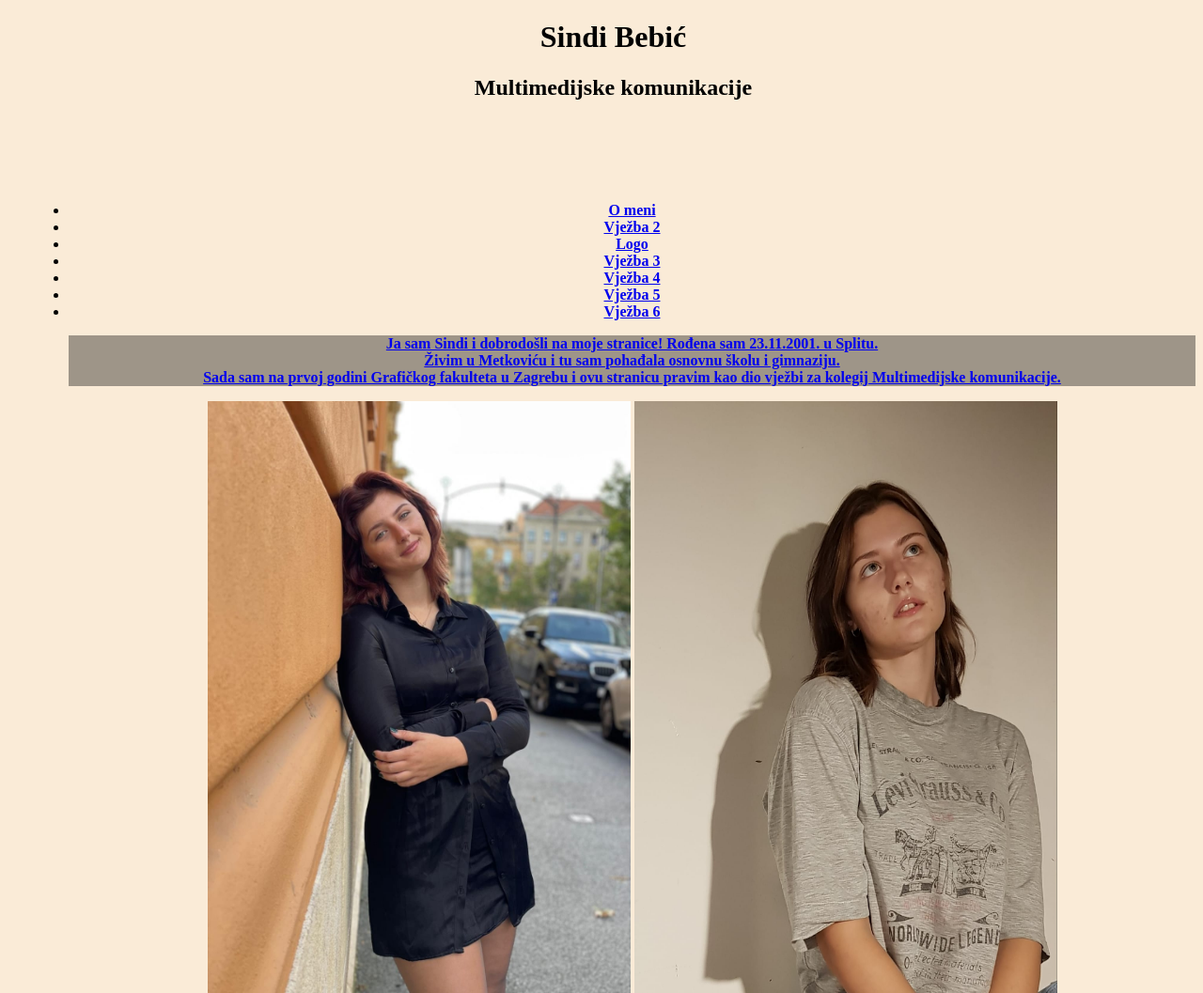
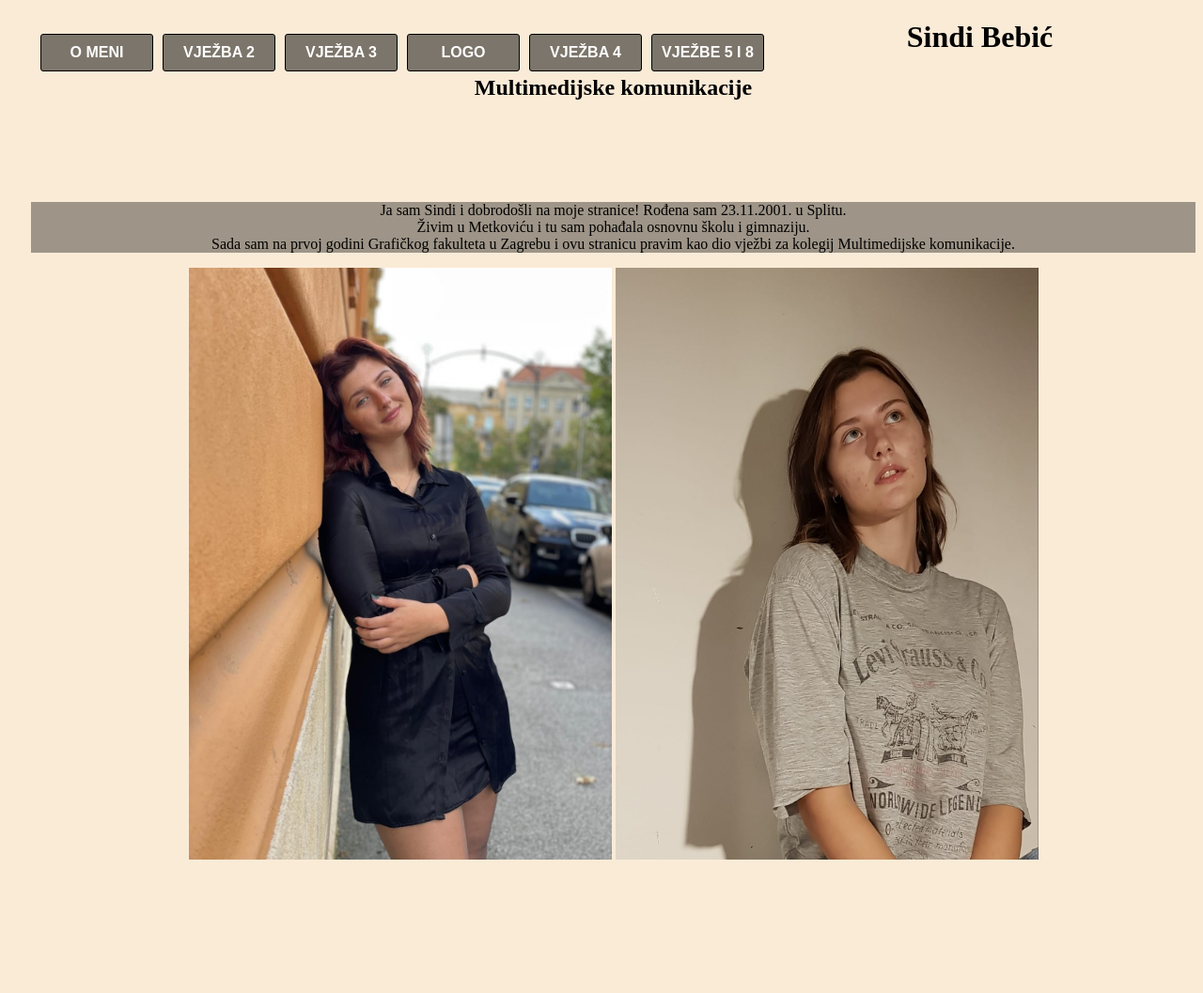
Before and after one commit to sindibebic/mmk, a plain HTML site: page index.html in a window 1280 px wide. Shown: the top 1057 px of the page at 94% size. After the commit the page ends 927 px from the top, so only its background shows below. Drawn offline with Linux system fonts and the light colour scheme.

Commit message:
Update index.html

```diff
--- a/index.html
+++ b/index.html
@@ -11,9 +11,45 @@
 
     <style type="text/css">
 
+     .gornji {
+    position:relative;
+    margin-top: auto;
+    top:15px;
+    margin-left:10px;
+    width:120px;
+    height:40px;
+    background:rgba(0,0,0,.5);
+    border:1px solid black;
+    border-radius:3px;
+    font-family:Arial;
+    text-align:center;
+    font-weight:bold;
+    float:left;
+    padding:10px;
+    box-sizing:border-box;
+    color:white;}
+
+a {
+    text-decoration:none;
+    color:white;}
+.f1 {
+    top:100px;
+    left:350px;
+    width:350px;
+    height:320px;
+    border: none;}
+
 
 
 </style></head>
+
+
+  <a href="o_meni.html" target="f1"><div class="gornji">O MENI</div></a>
+    <a href="vjezba_2.html" target="f1"><div class="gornji">VJEŽBA 2</div></a>
+    <a href="vjezba3.html" target="f1"><div class="gornji">VJEŽBA 3</div></a>
+    <a href="logo.html" target="f1"><div class="gornji">LOGO</div></a>
+    <a href="vjezba4.html" target="f1"><div class="gornji">VJEŽBA 4</div></a>
+    <a href="vjezba5.html" target="f1"><div class="gornji">VJEŽBE 5 I 8</div></a>
 
 
     <style="background-color: rgba(0, 0, 0, 0.37);>
@@ -29,25 +65,7 @@
 
 
 
-    <nav>
 
-      <ul>
-
-        <li><b><a href="o_meni.html">O meni</a></b></li>
-
-        <b> </b>
-
-        <li><b><a href="vjezba_2.html"
-
-              id="h1">Vježba 2
-
-              </a></b></li> <b> </b>
-              <li><b><a href="logo.html">Logo</a></b></li>
-
-        <li><b><a href="vjezba 3.html">Vježba 3</a></b></li>
-        <li><b><a href="vjezba4.html">Vježba 4</b></li>
-          <li><b><a href="vjezba5.html">Vježba 5</li>
-            <li><b><a href="vjezba6.html">Vježba 6</li>
 
 
 <p style="background-color: rgba(0, 0, 0, 0.37); text-align: center;">Ja sam Sindi i dobrodošli na moje stranice! Rođena sam 23.11.2001. u Splitu. <br>
```
